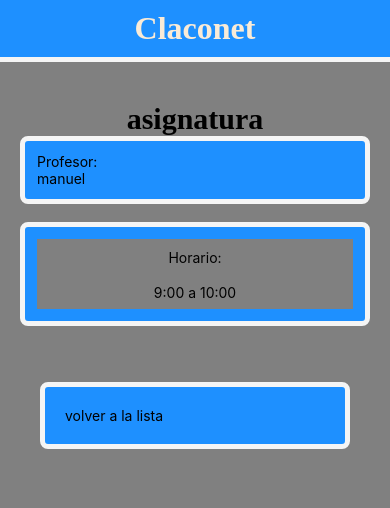
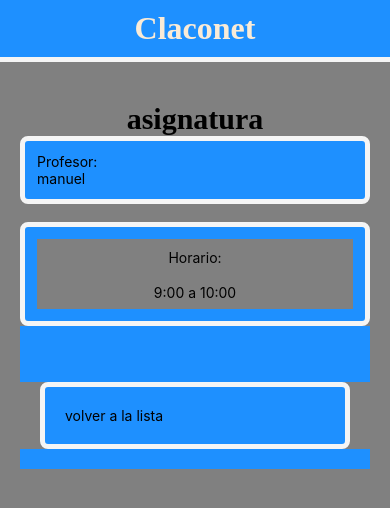
Before and after one commit to manzo1701/claconet, a React Native app: screen /asignatura_1 in a window 390 px wide. Shown: the top 508 px of the page. Built offline with nearby package versions, Linux system fonts and the light colour scheme.

Commit message:
comit realizado

```diff
--- a/Styles/Styles.css
+++ b/Styles/Styles.css
@@ -28,6 +28,7 @@
     text-align: center;
     align-items: center;
     justify-content: center;
+    background-color: dodgerblue;
 
     margin: 20px;
     font-size:20px;
@@ -49,8 +50,6 @@
     border-radius: 8px;
     line-height: 35px;
     padding: 12px;
-
-
     margin-bottom: 16%;
 }
 .return{
```
